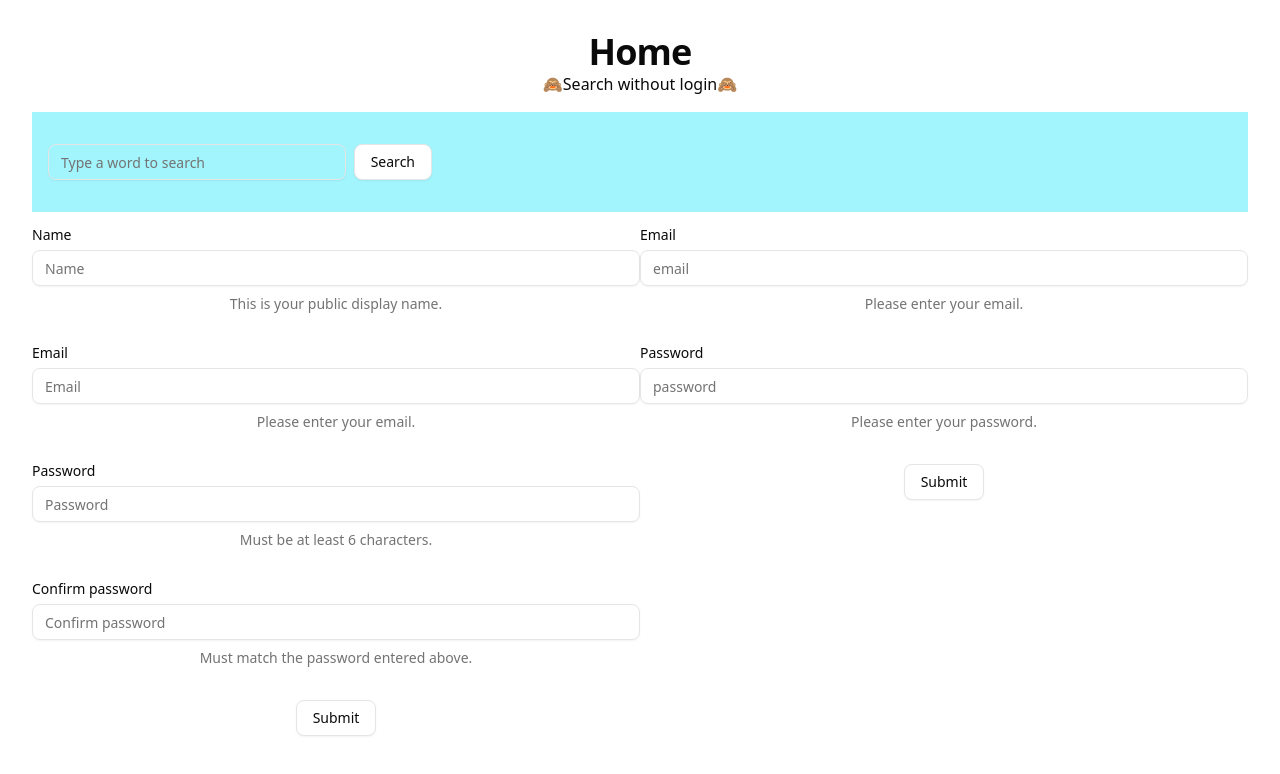
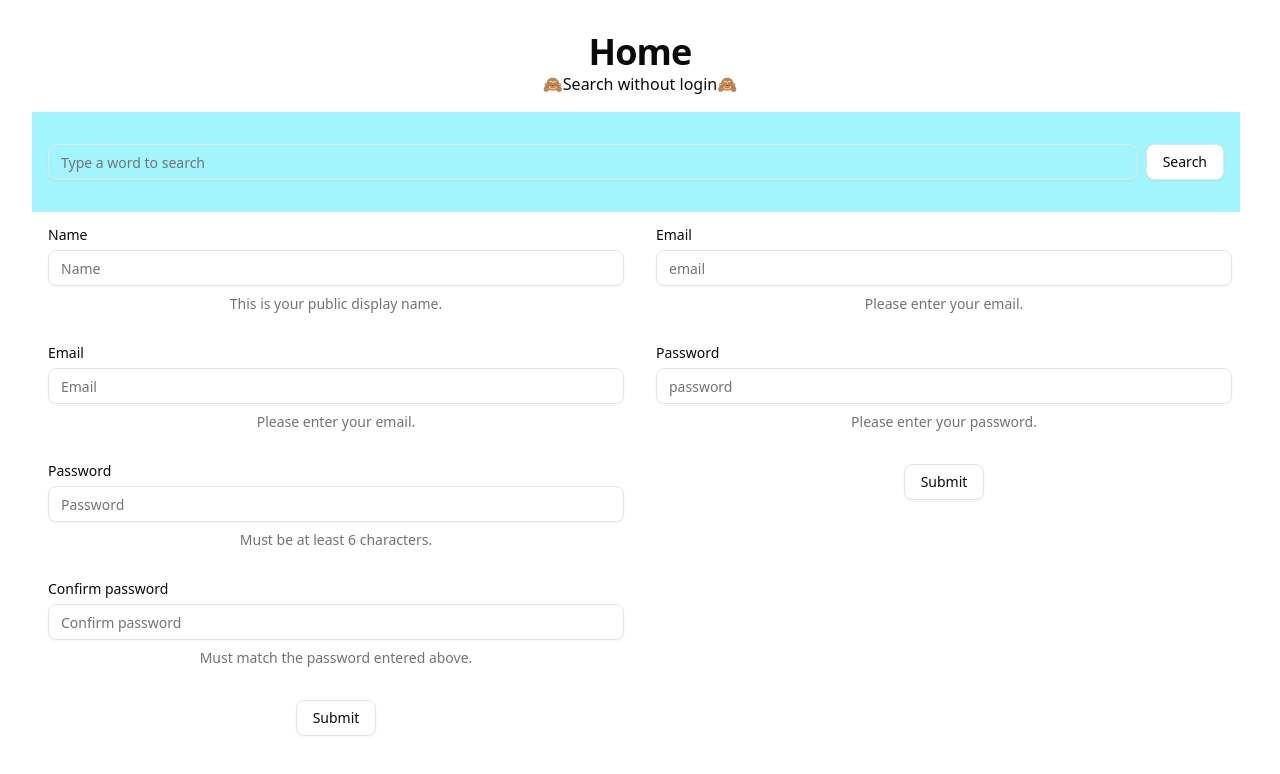
Before and after one commit to minami-77/my-dictionary-frontend, a React (Vite) app: page / in a window 1280 px wide. Shown: the top 774 px of the page. Built offline with nearby package versions, Linux system fonts and the light colour scheme.

Commit message:
add styles tailwind

```diff
--- a/src/components/Search.tsx
+++ b/src/components/Search.tsx
@@ -68,7 +68,7 @@ export default function Search() {
     <>
       <div className="bg-cyan-200 p-4 my-4">
 
-        <div className="flex w-full max-w-sm items-center space-x-2 my-4">
+        <div className="flex w-full justify-center items-center space-x-2 my-4">
           <Input type="text"
             placeholder="Type a word to search"
             value = {typedWord}
--- a/src/pages/Home/Home.tsx
+++ b/src/pages/Home/Home.tsx
@@ -9,13 +9,15 @@ export default function Home() {
       <h1>Home</h1>
 
       <h5>🙈Search without login🙈</h5>
-      <Search/>
-      <div className="flex flex-row">
-        <div className="basis-1/2">
-          <Signup/>
-        </div>
-        <div className="basis-1/2">
-          <Login/>
+      <div className="w-full justify-center items-center space-x-2 my-4">
+        <Search/>
+        <div className="flex flex-row">
+          <div className="basis-1/2 mx-4">
+            <Signup/>
+          </div>
+          <div className="basis-1/2 mx-4">
+            <Login/>
+          </div>
         </div>
       </div>
 
--- a/src/pages/Mypage/Mypage.tsx
+++ b/src/pages/Mypage/Mypage.tsx
@@ -62,9 +62,9 @@ function Mypage() {
       </div>
       <h1>Hi,{user ? `${user}` : `Guest`}</h1>
 
-      <div className="flex w-full max-w-sm items-center space-x-2 my-4">
-        <Tabs defaultValue="search" className="w-[400px]">
-          <div className="w-full max-w-sm items-center space-x-2 my-4">
+      <div className="flex w-full justify-center items-center space-x-2 my-4">
+        <Tabs defaultValue="search" className="max-w-sm md:max-w-lg lg:max-w-xl">
+          <div className="w-full justify-center items-center space-x-2 my-4">
             <TabsList>
               <TabsTrigger value="search">Search</TabsTrigger>
               <TabsTrigger value="mywords">My Words</TabsTrigger>
```
